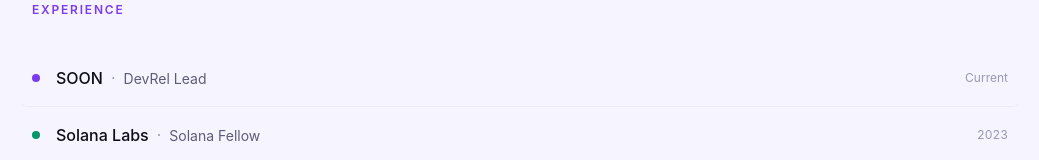
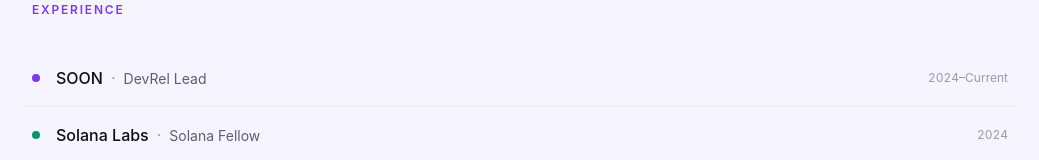
Before and after one commit to rkmonarch/portfolio, a Next.js app: page / in a window 1280 px wide. Shown: the part 764-924 px from the top of the page, without its empty margins (120-1159 px from the left). Built offline with nearby package versions, Linux system fonts and the light colour scheme.

Commit message:
Update experience timeline dates

```diff
--- a/src/app/page.tsx
+++ b/src/app/page.tsx
@@ -5,14 +5,14 @@
   {
     company: 'SOON',
     role: 'DevRel Lead',
-    period: 'Current',
+    period: '2024–Current',
     link: 'https://twitter.com/soon_svm',
     color: '#7C3AED',
   },
   {
     company: 'Solana Labs',
     role: 'Solana Fellow',
-    period: '2023',
+    period: '2024',
     link: 'https://twitter.com/solana',
     color: '#059669',
   },
@@ -26,14 +26,14 @@
   {
     company: 'Fetcch',
     role: 'DevRel',
-    period: '2022–2023',
+    period: '2023–2024',
     link: 'https://twitter.com/FetcchX',
     color: '#DB2777',
   },
   {
     company: 'iCeipts Technologies',
     role: 'Software Engineer',
-    period: '2022',
+    period: '2021–2023',
     link: 'https://iceipts.com',
     color: '#D97706',
   },
```
